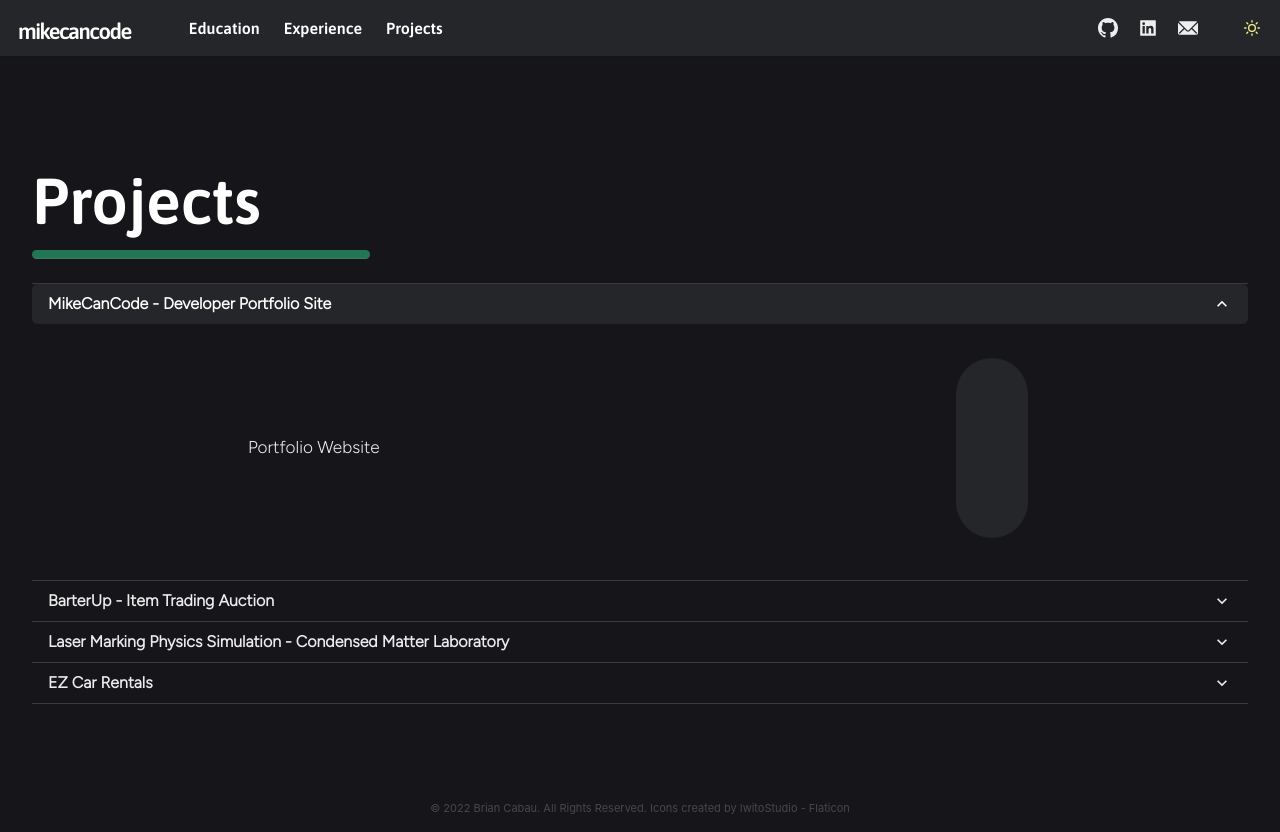
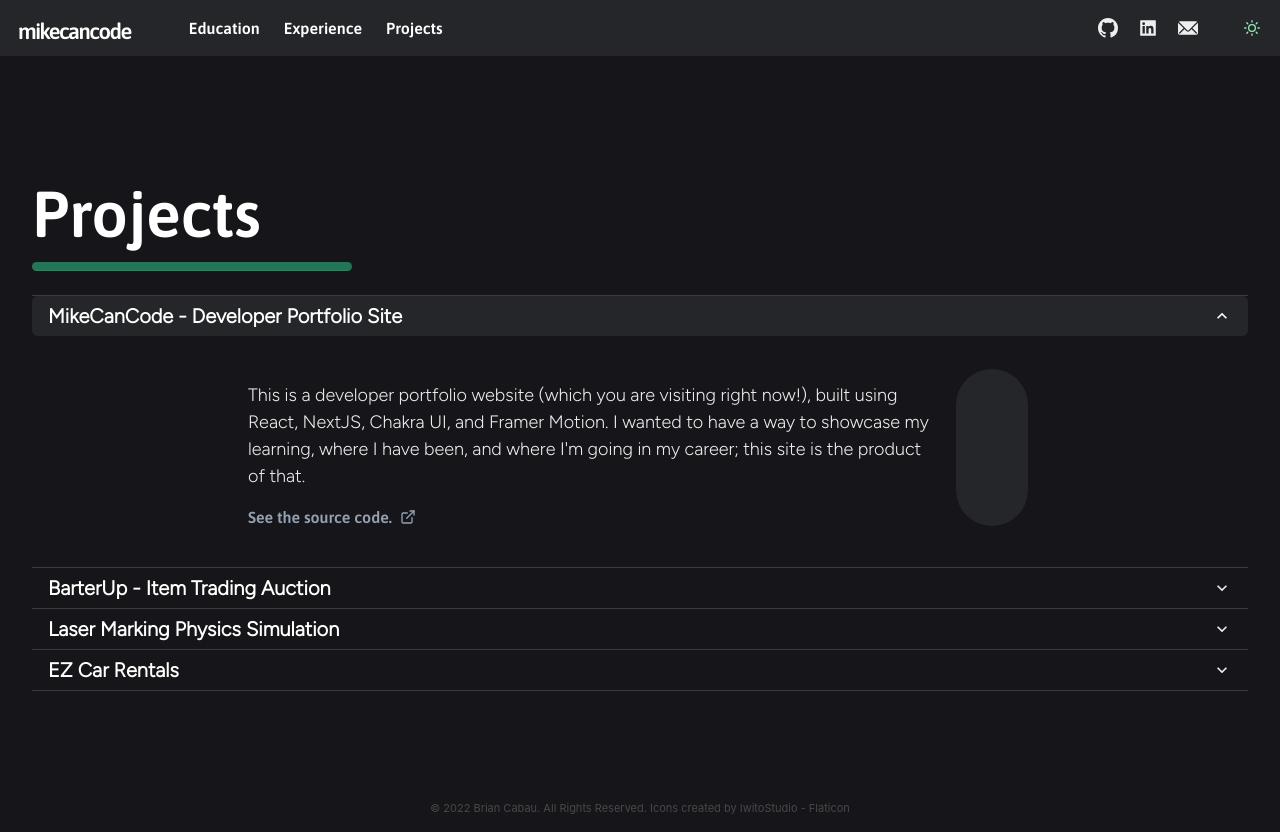
Before and after one commit to bcabau1/mike-can-code, a Next.js app: page /projects in a window 1280 px wide. Built offline with nearby package versions, Linux system fonts and the light colour scheme.

Commit message:
project tab layout/divider length
layout and sizing for text, and divider length based on title word length

```diff
--- a/components/buttonbar.js
+++ b/components/buttonbar.js
@@ -20,7 +20,7 @@ export default function ButtonBar({children}) {
         >
             <NextLink href='#banners'>
                 <Button display='block' margin='auto' borderRadius='full' w='calc(35% + 70px)' bg={useColorModeValue('#8bd3dd', '#2cb67d')} fontFamily='heading' >
-                            <Text as='h3' fontSize='calc(10px + .4vw)' >{children}</Text>
+                            <Text as='h3'>{children}</Text>
                 </Button>
             </NextLink>
         </Box>
--- a/components/navbar.js
+++ b/components/navbar.js
@@ -48,7 +48,6 @@ export default function Navbar(props) {
       as="nav"
       w="100%"
       bg={useColorModeValue('#fffffe', '#242629')}
-      //css={{ backdropFilter: 'blur(10px)' }}
       zIndex={99}
       boxShadow={'sm'}
       {...props}
--- a/components/projectbanner.js
+++ b/components/projectbanner.js
@@ -1,10 +1,20 @@
-import { Box, Flex, useColorModeValue, Text } from "@chakra-ui/react"
+import { Box, Flex, useColorModeValue, Text, Link } from "@chakra-ui/react"
+import { ExternalLinkIcon } from '@chakra-ui/icons'
 
 
 export default function ProjectBanner(props) {
     return (
-            <Flex m='4' w='800px' minH='200px'  justify='center' textAlign='left'>
-                <Flex position='relative' w='88%' p='2'  align='center' justify='left' fontFamily='snippit' fontSize='calc(14px + .25vw)'>{props.summary}</Flex>
+            <Flex m='4' w='800px' minH='175px'  justify='center' textAlign='left' >
+                <Flex position='relative' w='88%' p='2'    flexDir='column'>
+                    <Flex w='100%' h='85%'  align='center' justify='left' fontFamily='snippit' fontSize='18px'>
+                        {props.project?.description ?? `There seems to be a problem loading that information.`}
+                    </Flex>
+                    <Flex w='100%' h='15%' align='center' justify='left'>
+                        <Link isExternal href={props.project?.repoLink ?? '/projects/#intro'} fontFamily='heading' color={useColorModeValue('#72757e', '#94a1b2')} pt='1'>
+                            See the source code. <ExternalLinkIcon ml='1' mb='1'/>
+                        </Link>
+                    </Flex>
+                </Flex>
                 <Flex position='relative' justify='center' align='center' w='12%' >
                     <Box position='relative' h='90%' w='75%' borderRadius='full' bg= {useColorModeValue('#fffffe', '#242629')}></Box>
                 </Flex>
--- a/components/snippetbio.js
+++ b/components/snippetbio.js
@@ -14,8 +14,8 @@ export default function SnippetBio()    {
     return (
         <>
         <Box minH="10px" m='6' w='100%'  >
-                <Center><Image src='/images/profilepic.jpg' borderRadius='full' boxSize='calc(120px + 3.5vw)' mb='5' border={color}/></Center>
-                <Text noOfLines={6} textAlign='center' fontSize='calc(16px + .25vw)' fontFamily={'snippit'} color={useColorModeValue('#2d333a','#fffffe')}>
+                <Center><Image src='/images/profilepic.jpg' borderRadius='full' boxSize='calc(130px + 2.5vw)' mb='5' border={color}/></Center>
+                <Text noOfLines={6} textAlign='center' fontSize='18px' fontFamily={'snippit'} color={useColorModeValue('#2d333a','#fffffe')}>
                     {summary}
                 </Text>
                 <ButtonBar>Learn more about me.</ButtonBar>
--- a/components/toggletheme.js
+++ b/components/toggletheme.js
@@ -11,7 +11,7 @@ export default function ToggleTheme() {
           size='md'
           aria-label="change theme"
           variant="ghost"
-          colorScheme={useColorModeValue('purple','yellow')}
+          colorScheme={useColorModeValue('cyan','whatsapp')}
           icon={useColorModeValue(<MoonIcon />, <SunIcon />)}
           onClick={toggleColorMode}
         ></IconButton>
--- a/libs/theme.js
+++ b/libs/theme.js
@@ -22,20 +22,24 @@ const components = {
       }),
     variants: {
       'section-title': {
-        fontSize: 'calc(72px + 4vw)',
+        fontSize: 'calc(70px + 4vw)',
       },
       'sub-title': props => ({
-        fontSize: 'calc(20px + 1vw)',
+        fontSize: 'calc(30px + .5vw)',
         color: mode('#72757e', '#94a1b2')(props)
       }),
       'banner-title': props => ({
-        fontSize: 'calc(20px + 1vw)',
+        fontSize: 'calc(30px + .5vw)',
         color: mode('#0d0d0d', '#fffffe')(props)
       }),
       'tab-title': props => ({
         fontSize: 'calc(52px + 1vw)',
         color: mode('#0d0d0d', '#fffffe')(props)
       }),
+      'project-title': props => ({
+        fontSize: '20px',
+        color: mode('#0d0d0d', '#fffffe')(props)
+      })
     }
   },
   Link: {
--- a/pages/education.js
+++ b/pages/education.js
@@ -6,6 +6,8 @@ import AttributeFooter from "../components/footer"
 
 export default function Education(router)  {
 
+    const dividerLength = `calc(40px * ${'Education'.length})`
+
 
     return (
         <PageAnimate>
@@ -13,7 +15,7 @@ export default function Education(router)  {
                 <Flex w='100%'  flexWrap='wrap' overflow='auto' alignItems='center' justifyContent='center' fontFamily='snippit'>
                     <Heading w='100%' as="h3" variant="tab-title" id='proj' mb='6' textAlign={'left'}>
                     <Text textAlign='left' lineHeight='1.5em'>Education</Text>
-                    <Divider bg={useColorModeValue('#8bd3dd', '#2cb67d')} w='calc(300px + 3vw)' h='8px' borderRadius='full' orientation='horizontal' />
+                    <Divider bg={useColorModeValue('#8bd3dd', '#2cb67d')} w={dividerLength} h='8px' borderRadius='full' orientation='horizontal' />
                     </Heading>
                 </Flex>
 
--- a/pages/experience.js
+++ b/pages/experience.js
@@ -6,6 +6,7 @@ import AttributeFooter from "../components/footer"
 
 export default function Experience(router)  {
 
+    const dividerLength = `calc(40px * ${'Experience'.length})`
 
     return (
         <PageAnimate>
@@ -13,7 +14,7 @@ export default function Experience(router)  {
                 <Flex w='100%'  flexWrap='wrap' overflow='auto' alignItems='center' justifyContent='center' fontFamily='snippit'>
                     <Heading w='100%' as="h3" variant="tab-title" id='proj' mb='6' textAlign={'left'}>
                     <Text textAlign='left' lineHeight='1.5em'>Experience</Text>
-                    <Divider bg={useColorModeValue('#8bd3dd', '#2cb67d')} w='calc(300px + 3vw)' h='8px' borderRadius='full' orientation='horizontal' />
+                    <Divider bg={useColorModeValue('#8bd3dd', '#2cb67d')} w={dividerLength} h='8px' borderRadius='full' orientation='horizontal' />
                     </Heading>
                 </Flex>
 
--- a/pages/projects.js
+++ b/pages/projects.js
@@ -10,7 +10,8 @@ const projects = [{
         id: 0,
         title: 'MikeCanCode - Developer Portfolio Site',
         stack: `JavaScript, React, NextJS`,
-        description: `Portfolio Website`,
+        description: `This is a developer portfolio website (which you are visiting right now!), built using React, NextJS, Chakra UI, and Framer Motion.
+                        I wanted to have a way to showcase my learning, where I have been, and where I'm going in my career; this site is the product of that.`,
         repoLink: 'https://github.com/bcabau1/mike-can-code'
     },
     {
@@ -23,7 +24,7 @@ const projects = [{
     },
     {
         id: 2,
-        title: 'Laser Marking Physics Simulation - Condensed Matter Laboratory',
+        title: 'Laser Marking Physics Simulation',
         stack: `Python, NumPy, Matplotlib`,
         description: `Laser marking physics simulation of mirror galvanometer.`,
         repoLink: 'https://github.com/bcabau1/Physics-AM-Project'
@@ -45,14 +46,15 @@ const ProjectCards = ({projects}) => {
             return  (<AccordionItem key={project.id} >
             <h2>
             <AccordionButton borderRadius='md' _expanded={{ bg: useColorModeValue('#fffffe', '#242629'), color: useColorModeValue('#2d333a','#fffffe') }}>
-                <Box flex='1' textAlign='left' fontWeight='bold'>
-                {project.title}
+                <Box flex='1' textAlign='left'>
+                <Heading  w='100%' as="h3" variant="project-title" fontFamily='snippit'>
+                {project.title} </Heading>
                 </Box>
                 <AccordionIcon />
             </AccordionButton>
             </h2>
             <AccordionPanel pb={4}>
-                <Center><ProjectBanner summary={project.description}/></Center>
+                <Center><ProjectBanner project={project}/></Center>
             </AccordionPanel>
         </AccordionItem>)
         })}
@@ -61,13 +63,15 @@ const ProjectCards = ({projects}) => {
 
 export default function Projects(router)  {
 
+    const dividerLength = `calc(40px * ${'Projects'.length})`
+
     return (
         <PageAnimate>
             <Flex position='relative' w = '100%' h='100%' textAlign='center' flexWrap='wrap' overflow='auto' alignItems='center' justifyContent='center' py='6%'>
                 <Flex w='100%'  flexWrap='wrap' overflow='auto' alignItems='center' justifyContent='center' fontFamily='snippit'>
                     <Heading w='100%' as="h3" variant="tab-title" id='proj' mb='6' textAlign={'left'}>
                     <Text textAlign='left' lineHeight='1.5em'>Projects</Text>
-                    <Divider bg={useColorModeValue('#8bd3dd', '#2cb67d')} w='calc(300px + 3vw)' h='8px' borderRadius='full' orientation='horizontal' />
+                    <Divider bg={useColorModeValue('#8bd3dd', '#2cb67d')} w={dividerLength} h='8px' borderRadius='full' orientation='horizontal' />
                     </Heading>
                     {<ProjectCards projects={projects}/>}
                 </Flex>
```
Also changed, not shown: components/tabbanner.js (+2 -2 lines), pages/index.js (+4 -4 lines).
